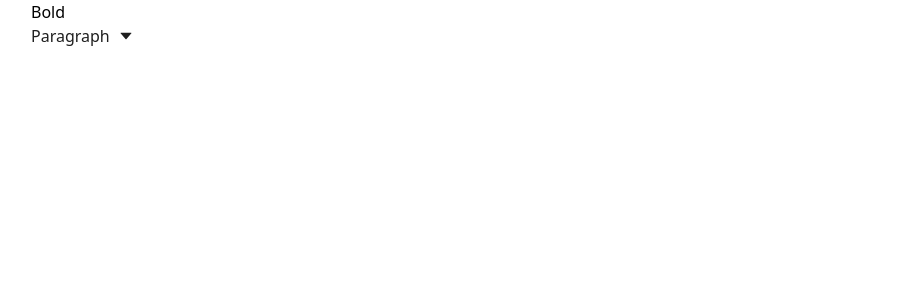
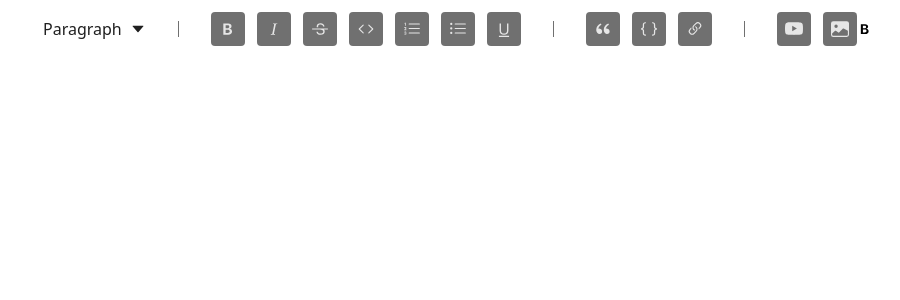
Before and after one commit to oyeyipo45/dev-forum, a Next.js app: page /admin/post/create in a window 1280 px wide. Shown: the top 300 px of the page, without its empty margins (161-1061 px from the left). Built offline with nearby package versions, Linux system fonts and the light colour scheme.

Commit message:
render buttons

```diff
--- a/package.json
+++ b/package.json
@@ -15,6 +15,7 @@
     "@types/node": "18.14.6",
     "@types/react": "18.0.28",
     "@types/react-dom": "18.0.11",
+    "classnames": "^2.3.2",
     "eslint": "8.35.0",
     "eslint-config-next": "13.2.3",
     "next": "13.2.3",
--- a/src/components/editor/index.tsx
+++ b/src/components/editor/index.tsx
@@ -1,7 +1,7 @@
 import { FC } from 'react';
 import { useEditor, EditorContent } from '@tiptap/react';
 import StarterKit from '@tiptap/starter-kit';
-import ToolBar from './toolBar/toolBar';
+import ToolBar from './toolBar/Index';
 
 interface Props {}
 
@@ -9,16 +9,7 @@ const Editor: FC<Props> = (props): JSX.Element => {
   const editor = useEditor({ extensions: [StarterKit] });
 
   return (
-    <div className=''>
-      <button
-        onClick={() => {
-          if (!editor) return;
-          editor.chain().focus().toggleBold().run();
-        }}
-      >
-        Bold
-      </button>
-
+    <div className='p-3 dark:bg-primary-dark bg:primary transition'>
       <ToolBar editor={editor} />
 
       <EditorContent editor={editor} />
--- a/src/components/editor/toolBar/Button.tsx
+++ b/src/components/editor/toolBar/Button.tsx
@@ -1,3 +1,4 @@
+import classNames from 'classnames';
 import { FC, MouseEventHandler, ReactNode, useCallback } from 'react';
 
 interface Props {
@@ -11,13 +12,13 @@ interface Props {
 const Button: FC<Props> = ({ children, active, disabled, onMouseDown, onClick }): JSX.Element => {
   const getActiveStyle = useCallback((): string => {
     if (active) return 'dark:bg-primary dark:text-primary-dark bg-primary-dark text-primary';
-    else return 'text-secondary-light bg-secondary-light';
+    else return 'text-secondary-light bg-secondary-dark';
   }, [active]);
 
-  const commonClasses = 'p-2 rounded text-lg hover:sale-110 transition';
+  const commonClasses = 'p-2 rounded text-lg hover:scale-110 transition ';
 
   return (
-    <button type='button' onMouseDown={onMouseDown} onClick={onClick} className={commonClasses + getActiveStyle()} disabled={disabled}>
+    <button type='button' onMouseDown={onMouseDown} onClick={onClick} className={classNames(commonClasses, getActiveStyle())} disabled={disabled}>
       {children}
     </button>
   );
--- /dev/null
+++ b/src/components/editor/toolBar/Index.tsx
@@ -0,0 +1,123 @@
+import DropdownOptions from '@/components/common/DropdownOptions';
+import { Editor } from '@tiptap/react';
+import { FC } from 'react';
+import { AiFillCaretDown } from 'react-icons/ai';
+import { RiDoubleQuotesL } from 'react-icons/ri';
+import { getFocusedEditor } from '../EditorUtils';
+import {
+  BsTypeBold,
+  BsTypeStrikethrough,
+  BsBraces,
+  BsCode,
+  BsListOl,
+  BsListUl,
+  BsTypeItalic,
+  BsTypeUnderline,
+  BsLink45Deg,
+  BsYoutube,
+  BsImageFill,
+} from 'react-icons/bs';
+import Button from './Button';
+
+interface Props {
+  editor: Editor | null;
+}
+
+const ToolBar: FC<Props> = ({ editor }): JSX.Element | null => {
+  if (!editor) return null;
+
+  const options = [
+    {
+      label: 'Heading 1',
+      onClick: () => {
+        getFocusedEditor(editor).setParagraph().run();
+      },
+    },
+    { label: 'Paragraph 1', onClick: () => getFocusedEditor(editor).toggleHeading({ level: 1 }).run() },
+    { label: 'Paragraph 2', onClick: () => getFocusedEditor(editor).toggleHeading({ level: 2 }).run() },
+    { label: 'Paragraph 3', onClick: () => getFocusedEditor(editor).toggleHeading({ level: 3 }).run() },
+  ];
+
+  const getLabel = (): string => {
+    if (editor.isActive('heading', { level: 1 })) return 'Heading 1';
+    if (editor.isActive('heading', { level: 2 })) return 'Heading 2';
+    if (editor.isActive('heading', { level: 3 })) return 'Heading 3';
+
+    return 'Paragraph';
+  };
+
+  const Head = () => {
+    return (
+      <div className='flex items-center space-x-2 text-primary-dark dark:text-primary'>
+        <p>{getLabel()}</p>
+        <AiFillCaretDown />
+      </div>
+    );
+  };
+
+  return (
+    <div className='flex items-center'>
+      <DropdownOptions options={options} head={<Head />} />
+      <div className='h-4 w-[1px] bg-secondary-dark dark:bg-secondary-light mx-8 ' />
+      <div className='flex items-center space-x-3'>
+        <Button>
+          <BsTypeBold />{' '}
+        </Button>
+        <Button>
+          <BsTypeItalic />{' '}
+        </Button>
+
+        <Button>
+          <BsTypeStrikethrough />{' '}
+        </Button>
+
+        <Button>
+          <BsCode />{' '}
+        </Button>
+
+        <Button>
+          <BsListOl />{' '}
+        </Button>
+
+        <Button>
+          <BsListUl />{' '}
+        </Button>
+
+        <Button>
+          <BsTypeUnderline />{' '}
+        </Button>
+      </div>
+      <div className='h-4 w-[1px] bg-secondary-dark dark:bg-secondary-light mx-8 ' />
+
+      <div className='flex items-center space-x-3'>
+        <Button>
+          <RiDoubleQuotesL />{' '}
+        </Button>
+
+        <Button>
+          <BsBraces />{' '}
+        </Button>
+
+        <Button>
+          <BsLink45Deg />{' '}
+        </Button>
+      </div>
+
+      <div className='h-4 w-[1px] bg-secondary-dark dark:bg-secondary-light mx-8 ' />
+
+      <div className='flex items-center space-x-3'>
+        <Button>
+          <BsYoutube />{' '}
+        </Button>
+
+        <Button>
+          <BsImageFill />{' '}
+        </Button>
+      </div>
+
+      <BsTypeBold />{' '}
+    </div>
+  );
+};
+
+export default ToolBar;
--- a/src/components/editor/toolBar/toolBar.tsx
+++ /dev/null
@@ -1,45 +0,0 @@
-import DropdownOptions from '@/components/common/DropdownOptions';
-import { Editor } from '@tiptap/react';
-import { FC } from 'react';
-import { AiFillCaretDown } from 'react-icons/ai';
-import { getFocusedEditor } from '../EditorUtils';
-
-interface Props {
-  editor: Editor | null;
-}
-
-const ToolBar: FC<Props> = ({ editor }): JSX.Element | null => {
-  if (!editor) return null;
-
-  const options = [
-    { label: 'Heading 1', onClick: () => {getFocusedEditor(editor).setParagraph().run()} },
-    { label: 'Paragraph 1', onClick: () => getFocusedEditor(editor).toggleHeading({level : 1}).run() },
-    { label: 'Paragraph 2', onClick: () => getFocusedEditor(editor).toggleHeading({level : 2}).run() },
-    { label: 'Paragraph 3', onClick: () => getFocusedEditor(editor).toggleHeading({level : 3}).run() },
-  ];
-
-    const getLabel = () : string => {
-        if (editor.isActive('heading', { level: 1 })) return "Heading 1"
-        if (editor.isActive('heading', { level: 2 })) return 'Heading 2';
-        if (editor.isActive('heading', { level: 3 })) return 'Heading 3';
-
-        return "Paragraph"
-    }
-
-  const Head = () => {
-    return (
-      <div className='flex items-center space-x-2 text-primary-dark dark:text-primary'>
-            <p>{getLabel()}</p>
-        <AiFillCaretDown />
-      </div>
-    );
-  };
-
-  return (
-    <div>
-      <DropdownOptions options={options} head={<Head />} />
-    </div>
-  );
-};
-
-export default ToolBar;
```
Also changed, not shown: 1 other file (tests, documents, lock files or other folders).
